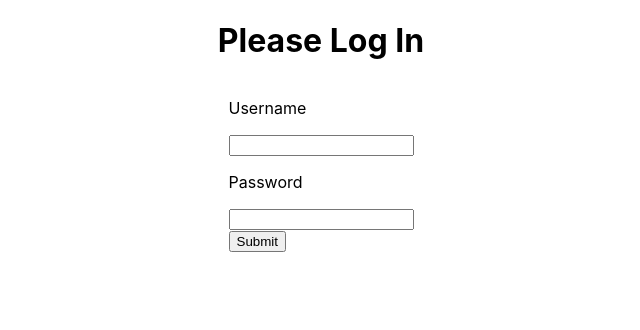
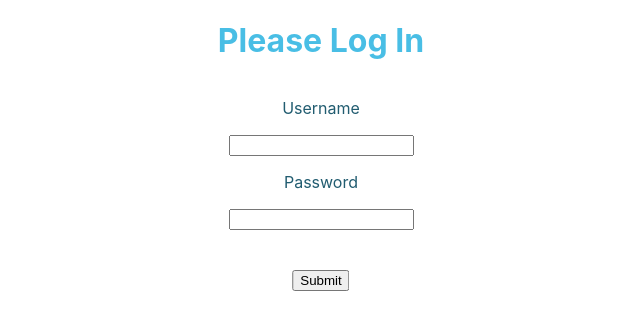
Before and after one commit to irajput/waitinglinesproject, a React (Create React App) app in the folder client/: page / in a window 1280 px wide. Shown: the top 330 px of the page, without its empty margins (319-959 px from the left). Built offline with nearby package versions, Linux system fonts and the light colour scheme.

Commit message:
font/color change

```diff
--- a/client/src/Login/Login.css
+++ b/client/src/Login/Login.css
@@ -3,3 +3,21 @@
     flex-direction: column;
     align-items: center;
 }
+
+h1 {
+    color: rgb(73, 190, 229);
+}
+
+p {
+    color: rgb(33, 92, 112);
+    text-align: center;
+}
+
+.center {
+    margin: 0;
+    position: absolute;
+    top: 35%;
+    left: 50%;
+    -ms-transform: translate(-50%, -50%);
+    transform: translate(-50%, -50%);
+}
--- a/client/src/Login/Login.js
+++ b/client/src/Login/Login.js
@@ -41,7 +41,7 @@ export default function Login({ setToken }) {
             <p>Password</p>
             <input type="password" onChange={e => setPassword(e.target.value)}/>
         </label>
-        <div>
+        <div class="center">
             <button type="submit">Submit</button>
         </div>
         </form>
```
Also changed, not shown: 1 other file (tests, documents, lock files or other folders).
